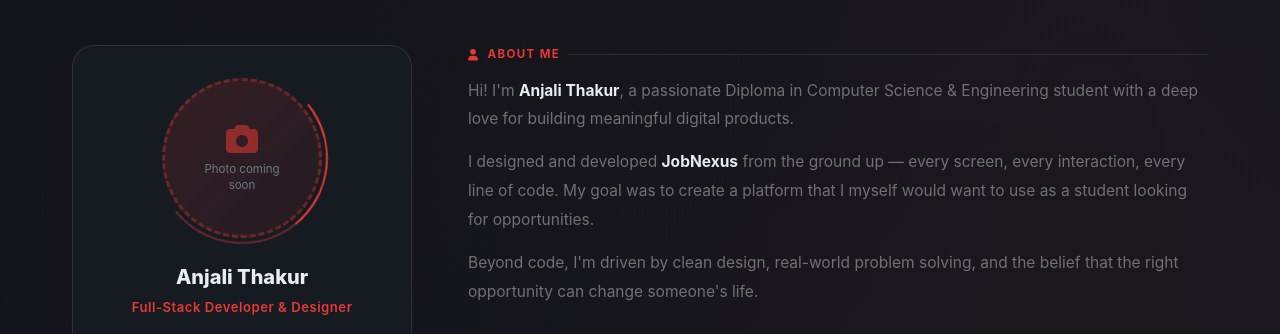
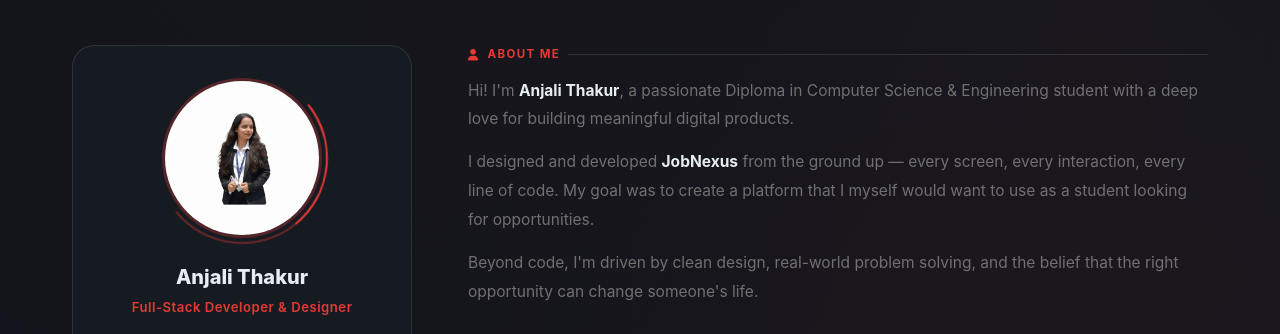
Before and after one commit to Anjalithakur256/Job-Internship-Portal-web-application, a website: page pages/about.html in a window 1280 px wide. Shown: the part 3854-4188 px from the top of the page. Drawn offline with nearby package versions, Linux system fonts and the light colour scheme.

Commit message:
Add developer photo (Anjali Thakur) to About page

```diff
--- a/pages/about.html
+++ b/pages/about.html
@@ -377,6 +377,7 @@
             width: 160px; height: 160px;
             border-radius: 50%;
             object-fit: cover;
+            object-position: top center;
             border: 3px solid rgba(229,57,53,0.3);
             display: block;
         }
@@ -894,28 +895,8 @@
             <!-- ── Left: Photo card ── -->
             <div class="dev-photo-card">
                 <div class="dev-photo-wrap">
-                    <!--
-                        ════════════════════════════════════════════════
-                        DEVELOPER PHOTO — replace the placeholder below
-                        once the image is available.
-
-                        Option A — use a URL:
-                          <img src="YOUR_IMAGE_URL" alt="Anjali Thakur"
-                               class="dev-photo" id="devPhoto">
-
-                        Option B — local file (place in assets/):
-                          <img src="../assets/anjali-thakur.jpg"
-                               alt="Anjali Thakur" class="dev-photo" id="devPhoto">
-
-                        Until then the animated placeholder below
-                        is shown automatically.
-                        ════════════════════════════════════════════════
-                    -->
-                    <div class="dev-photo-placeholder" id="devPhotoPlaceholder"
-                         title="Developer photo — coming soon">
-                        <i class="fas fa-camera"></i>
-                        <span>Photo coming<br>soon</span>
-                    </div>
+                    <img src="../assets/anjali-thakur.jpg"
+                         alt="Anjali Thakur" class="dev-photo" id="devPhoto">
                 </div>
 
                 <div class="dev-name">Anjali Thakur</div>
```
Also changed, not shown: assets/anjali-thakur.jpg (added).
